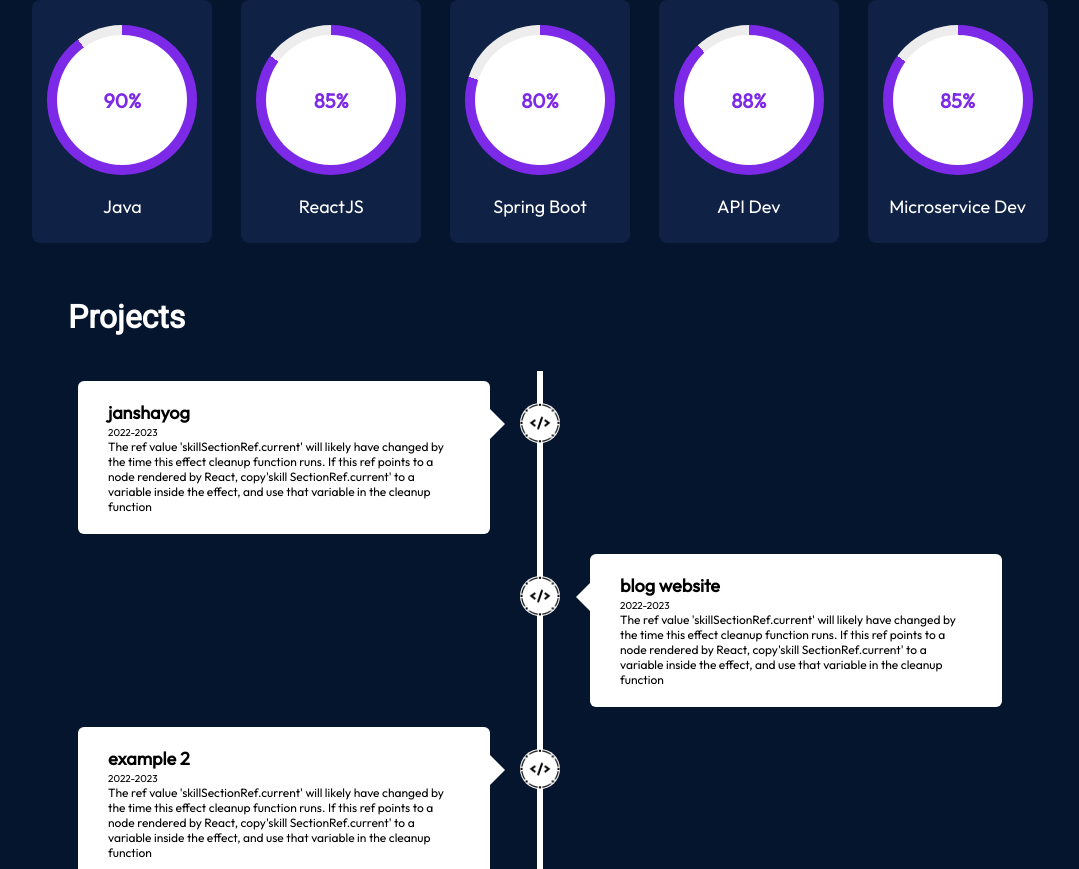
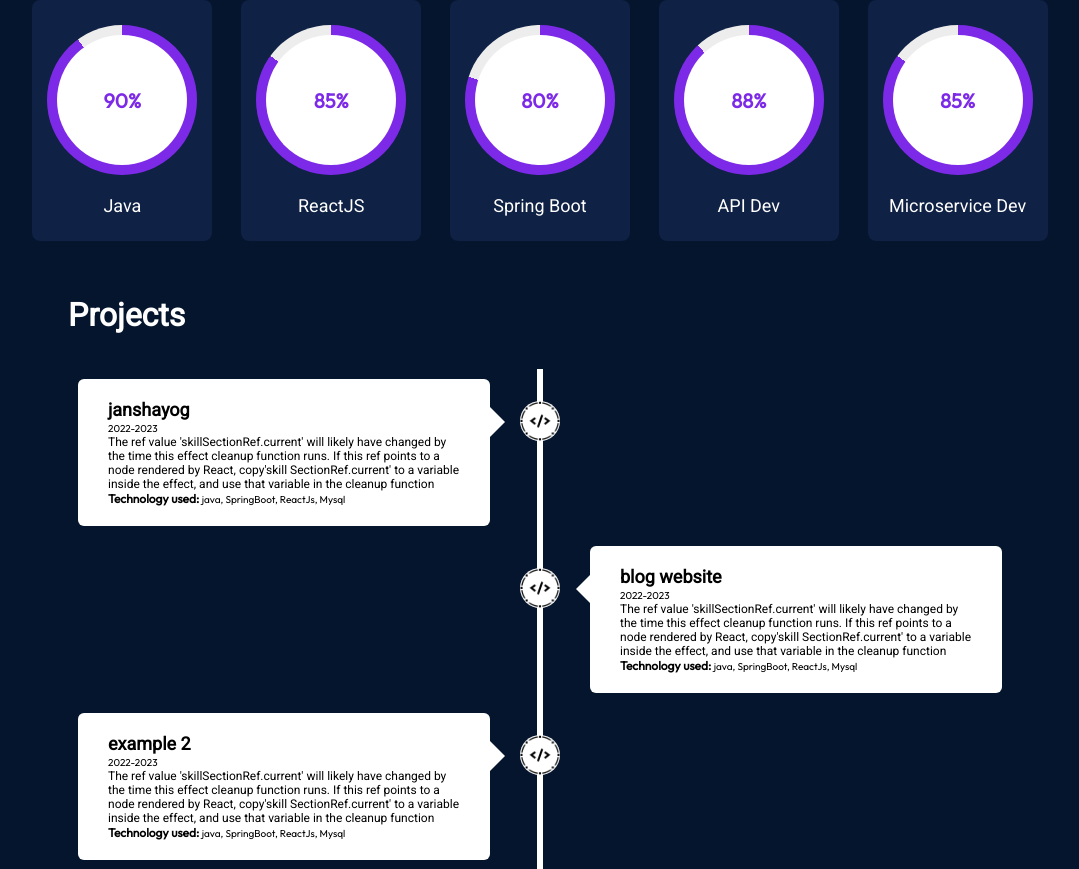
Before and after one commit to AshwiniShankwaar/Portfolio, a React (Create React App) app: page / in a window 1280 px wide. Shown: the part 1331-2200 px from the top of the page, without its empty margins (100-1179 px from the left). Built offline with nearby package versions, Linux system fonts and the light colour scheme.

Commit message:
project json file added and project component updated

```diff
--- a/src/component/projects/Projects.js
+++ b/src/component/projects/Projects.js
@@ -1,7 +1,7 @@
 import React, { useEffect, useRef } from 'react';
 import './projects.css';
 import logo from '../../assets/projects/logo.png';
-
+import projects from '../../data/project.json';
 const Projects = () => {
     const timelineRef = useRef(null);
     const containerRefs = useRef([]);
@@ -39,18 +39,7 @@ const Projects = () => {
         }
     }, []);
 
-    const projects = [{
-        name: "janshayog", time: "2022-2023", describe: "The ref value 'skillSectionRef.current' will likely have changed by the time this effect cleanup function runs. If this ref points to a node rendered by React, copy'skill SectionRef.current' to a variable inside the effect, and use that variable in the cleanup function"
-    }, {
-        name: "blog website", time: "2022-2023", describe: "The ref value 'skillSectionRef.current' will likely have changed by the time this effect cleanup function runs. If this ref points to a node rendered by React, copy'skill SectionRef.current' to a variable inside the effect, and use that variable in the cleanup function"
-    },
-    {
-        name: "example 2", time: "2022-2023", describe: "The ref value 'skillSectionRef.current' will likely have changed by the time this effect cleanup function runs. If this ref points to a node rendered by React, copy'skill SectionRef.current' to a variable inside the effect, and use that variable in the cleanup function"
-    },
-    {
-        name: "example 3", time: "2022-2023", describe: "The ref value 'skillSectionRef.current' will likely have changed by the time this effect cleanup function runs. If this ref points to a node rendered by React, copy'skill SectionRef.current' to a variable inside the effect, and use that variable in the cleanup function"
-    },
-    ];
+
 
     return (
         <section className='projectSection'>
@@ -68,7 +57,9 @@ const Projects = () => {
                         <h1>{project.name}</h1>
                         <small>{project.time}</small>
                         <p>{project.describe}</p>
+                        <span><b>Technology used:</b> <small>{project.technology_used}</small></span>
                         <span className={`${index % 2 === 0 ? 'left-container-arrow' : 'right-container-arrow'}`}></span>
+                        <a href={project.url} className='toolkit' target='_blank' rel="noreferrer">{project.url_to}</a>
                     </div>
                 </div>
             ))}
--- a/src/component/projects/projects.css
+++ b/src/component/projects/projects.css
@@ -72,6 +72,11 @@
   }
   .textBox h1{
     font-size: 18px;
+    font-family: var(--font-roboto);
+  }
+  .textBox p{
+    font-size: 12px;
+    font-family: var(--font-roboto);
   }
   .left-container {
     left: 0;
@@ -121,7 +126,30 @@
     border-right: 15px solid #fff;
     left: -14px;
   }
+  .toolkit {
+    position: absolute;
+    bottom: -30px;
+    border-radius: 10px;
+    color: var(--color-text);
+    background: var(--color-primary);
+    padding: 5px 10px;
+    text-decoration: none;
+    box-shadow: 0 0 10px rgba(65, 82, 232, 0.7);
+    visibility: hidden;
+  }
 
+  .container:hover .toolkit{
+    visibility: visible;
+  }
+
+  .left-container .toolkit{
+    right: 0;
+    margin-right: 10px;
+  }
+  .right-container .toolkit{
+    left: 0;
+    margin-left: 10px;
+  }
   @media screen and (max-width: 768px) {
     .projectTimeline {
       margin: 50px auto;
--- a/src/component/skills/skills.css
+++ b/src/component/skills/skills.css
@@ -63,5 +63,6 @@
     font-size: 18px;
     font-weight: 500;
     color: var(--color-text);
+    font-family: var(--font-roboto);
     text-align: center;
 }
--- /dev/null
+++ b/src/data/project.json
@@ -0,0 +1,34 @@
+[
+  {
+    "name": "janshayog",
+    "time": "2022-2023",
+    "technology_used": "java, SpringBoot, ReactJs, Mysql",
+    "url":"http://bitgeektalks.pythonanywhere.com",
+    "url_to":"Source code",
+    "describe": "The ref value 'skillSectionRef.current' will likely have changed by the time this effect cleanup function runs. If this ref points to a node rendered by React, copy'skill SectionRef.current' to a variable inside the effect, and use that variable in the cleanup function"
+  },
+  {
+    "name": "blog website",
+    "time": "2022-2023",
+    "technology_used": "java, SpringBoot, ReactJs, Mysql",
+    "url":"http://bitgeektalks.pythonanywhere.com",
+    "url_to":"Source code",
+    "describe": "The ref value 'skillSectionRef.current' will likely have changed by the time this effect cleanup function runs. If this ref points to a node rendered by React, copy'skill SectionRef.current' to a variable inside the effect, and use that variable in the cleanup function"
+  },
+  {
+    "name": "example 2",
+    "time": "2022-2023",
+    "technology_used": "java, SpringBoot, ReactJs, Mysql",
+    "url":"http://bitgeektalks.pythonanywhere.com",
+    "url_to":"visit website",
+    "describe": "The ref value 'skillSectionRef.current' will likely have changed by the time this effect cleanup function runs. If this ref points to a node rendered by React, copy'skill SectionRef.current' to a variable inside the effect, and use that variable in the cleanup function"
+  },
+  {
+    "name": "example 3",
+    "time": "2022-2023",
+    "technology_used": "java, SpringBoot, ReactJs, Mysql",
+    "url":"http://bitgeektalks.pythonanywhere.com",
+    "url_to":"Source code",
+    "describe": "The ref value 'skillSectionRef.current' will likely have changed by the time this effect cleanup function runs. If this ref points to a node rendered by React, copy'skill SectionRef.current' to a variable inside the effect, and use that variable in the cleanup function"
+  }
+]
```
